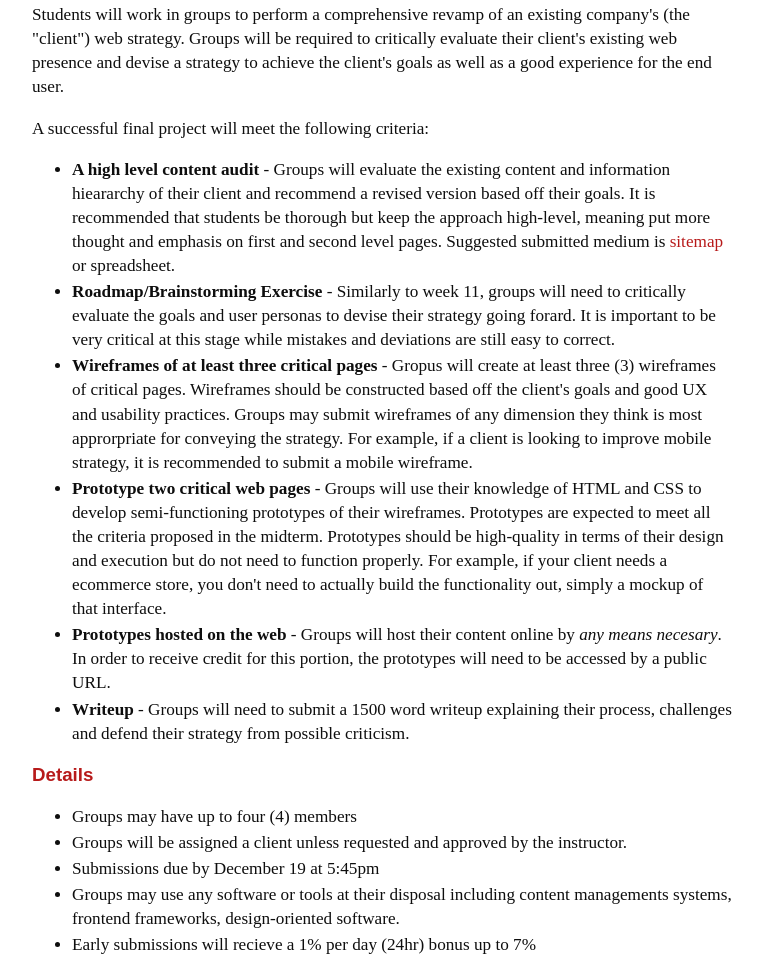
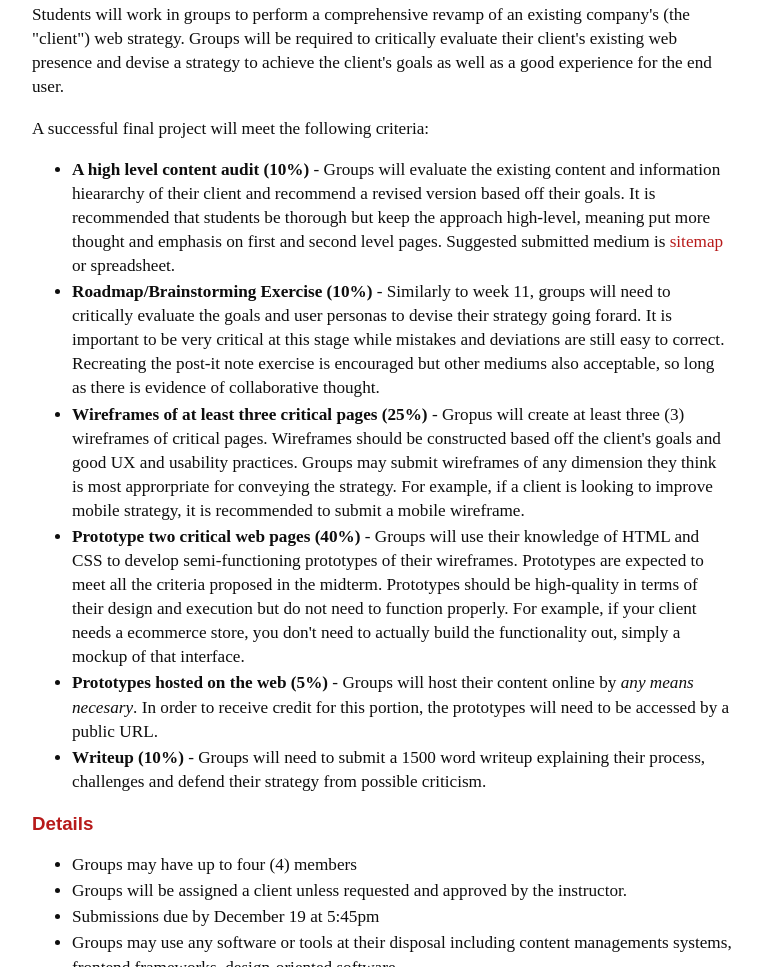
Before and after one commit to willvedd/adv2103-fall16, a plain HTML site: page syllabus.html in a window 1280 px wide. Shown: the part 4202-5169 px from the top of the page, without its empty margins (258-1021 px from the left). Drawn offline with Linux system fonts and the light colour scheme.

Commit message:
Updated syllabus

```diff
--- a/syllabus.html
+++ b/syllabus.html
@@ -127,12 +127,12 @@
 			<p>Students will work in groups to perform a comprehensive revamp of an existing company's (the "client") web strategy. Groups will be required to critically evaluate their client's existing web presence and devise a strategy to achieve the client's goals as well as a good experience for the end user.</p>
 			<p>A successful final project will meet the following criteria:</p>
 			<ul>
-				<li><b>A high level content audit</b> - Groups will evaluate the existing content and information hieararchy of their client and recommend a revised version based off their goals. It is recommended that students be thorough but keep the approach high-level, meaning put more thought and emphasis on first and second level pages. Suggested submitted medium is <a href="https://www.google.com/search?q=sitemap&biw=1439&bih=799&site=imghp&source=lnms&tbm=isch&sa=X&ved=0ahUKEwje2NS1manQAhWh14MKHWl0BvIQ_AUIBygC">sitemap</a> or spreadsheet.</li>
-				<li><b>Roadmap/Brainstorming Exercise</b> - Similarly to week 11, groups will need to critically evaluate the goals and user personas to devise their strategy going forard. It is important to be very critical at this stage while mistakes and deviations are still easy to correct. </li>
-				<li><b>Wireframes of at least three critical pages</b> - Gropus will create at least three (3) wireframes of critical pages. Wireframes should be constructed based off the client's goals and good UX and usability practices. Groups may submit wireframes of any dimension they think is most approrpriate for conveying the strategy. For example, if a client is looking to improve mobile strategy, it is recommended to submit a mobile wireframe.</li>
-				<li><b>Prototype two critical web pages</b> - Groups will use their knowledge of HTML and CSS to develop semi-functioning prototypes of their wireframes. Prototypes are expected to meet all the criteria proposed in the midterm. Prototypes should be high-quality in terms of their design and execution but do not need to function properly. For example, if your client needs a ecommerce store, you don't need to actually build the functionality out, simply a mockup of that interface.</li>
-				<li><b>Prototypes hosted on the web</b> - Groups will host their content online by <i>any means necesary</i>. In order to receive credit for this portion, the prototypes will need to be accessed by a public URL.</li>
-				<li><b>Writeup</b> - Groups will need to submit a 1500 word writeup explaining their process, challenges and defend their strategy from possible criticism.</li>
+				<li><b>A high level content audit (10%)</b> - Groups will evaluate the existing content and information hieararchy of their client and recommend a revised version based off their goals. It is recommended that students be thorough but keep the approach high-level, meaning put more thought and emphasis on first and second level pages. Suggested submitted medium is <a href="https://www.google.com/search?q=sitemap&biw=1439&bih=799&site=imghp&source=lnms&tbm=isch&sa=X&ved=0ahUKEwje2NS1manQAhWh14MKHWl0BvIQ_AUIBygC">sitemap</a> or spreadsheet.</li>
+				<li><b>Roadmap/Brainstorming Exercise (10%)</b> - Similarly to week 11, groups will need to critically evaluate the goals and user personas to devise their strategy going forard. It is important to be very critical at this stage while mistakes and deviations are still easy to correct. Recreating the post-it note exercise is encouraged but other mediums also acceptable, so long as there is evidence of collaborative thought.</li>
+				<li><b>Wireframes of at least three critical pages (25%)</b> - Gropus will create at least three (3) wireframes of critical pages. Wireframes should be constructed based off the client's goals and good UX and usability practices. Groups may submit wireframes of any dimension they think is most approrpriate for conveying the strategy. For example, if a client is looking to improve mobile strategy, it is recommended to submit a mobile wireframe.</li>
+				<li><b>Prototype two critical web pages (40%)</b> - Groups will use their knowledge of HTML and CSS to develop semi-functioning prototypes of their wireframes. Prototypes are expected to meet all the criteria proposed in the midterm. Prototypes should be high-quality in terms of their design and execution but do not need to function properly. For example, if your client needs a ecommerce store, you don't need to actually build the functionality out, simply a mockup of that interface.</li>
+				<li><b>Prototypes hosted on the web (5%)</b> - Groups will host their content online by <i>any means necesary</i>. In order to receive credit for this portion, the prototypes will need to be accessed by a public URL.</li>
+				<li><b>Writeup (10%)</b> - Groups will need to submit a 1500 word writeup explaining their process, challenges and defend their strategy from possible criticism. </li>
 			</ul>
 			<h3>Details</h3>
 			<ul>
```
